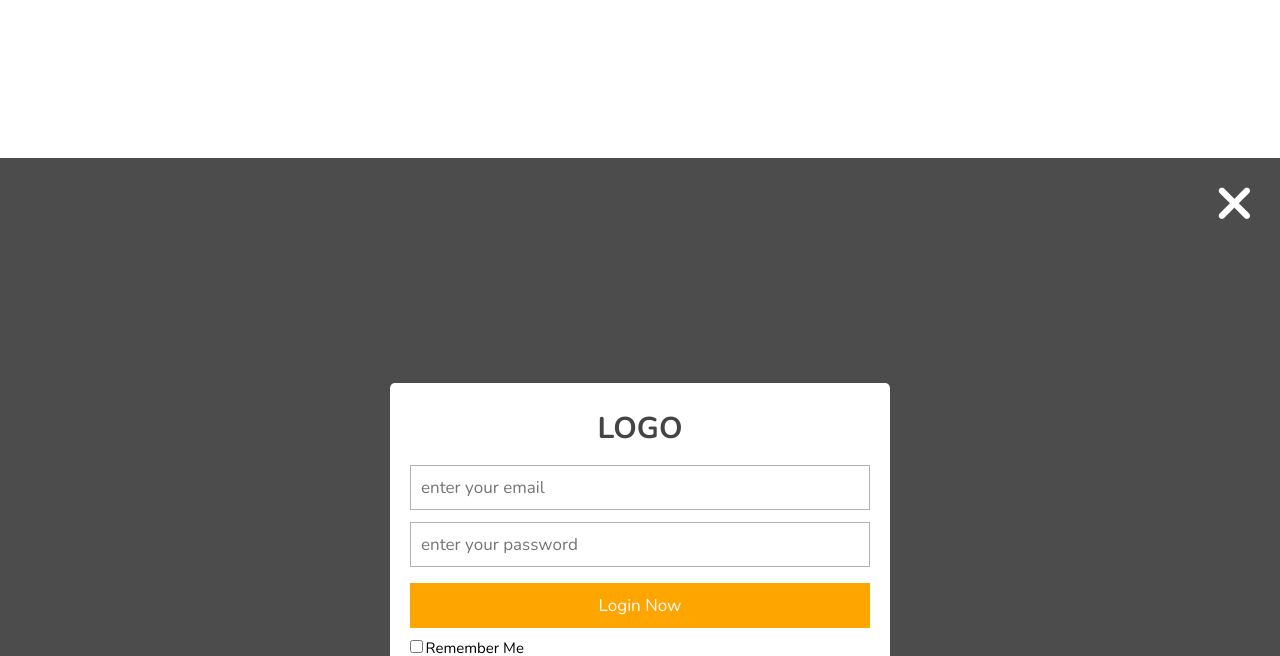
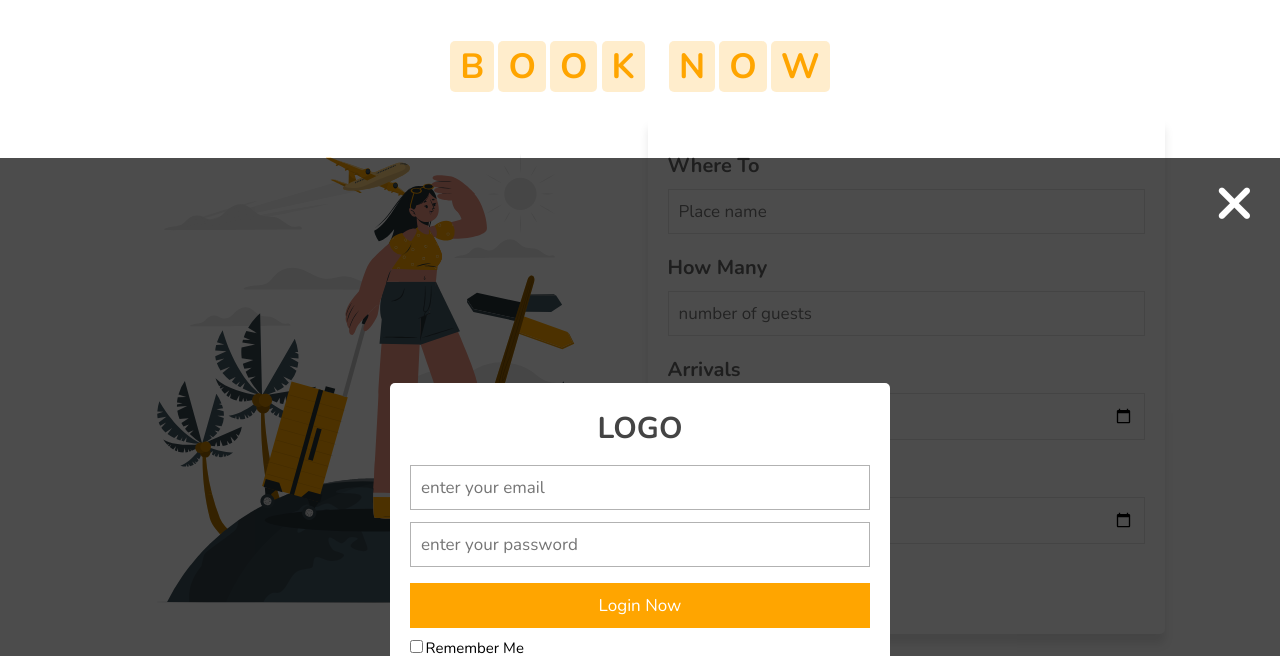
Before and after one commit to Willzz15/Projeto-tour, a plain HTML site: page Tour-WebSite/index.html in a window 1280 px wide. Shown: the part 802-1458 px from the top of the page. Before the commit the page ends 800 px from the top, so only its background shows below. Drawn offline with nearby package versions, Linux system fonts and the light colour scheme.

Commit message:
Section book

```diff
--- a/Tour-WebSite/index.html
+++ b/Tour-WebSite/index.html
@@ -82,7 +82,47 @@
   </section>
   <!-- Home section ends-->
 
+  <!-- Book section start-->
+  <section class="book" id="book">
+    <h1 class="heading">
+      <span>b</span>
+      <span>o</span>
+      <span>o</span>
+      <span>k</span>
+      <span class="space"></span>
+      <span>n</span>
+      <span>o</span>
+      <span>w</span>
+    </h1>
 
+    <div class="row">
+
+      <div class="image">
+        <img src="images/book-img.svg" alt="">
+      </div>
+
+      <form action="">
+        <div class="inputBox">
+          <h3>where to</h3>
+          <input type="text" placeholder="Place name">
+        </div>
+        <div class="inputBox">
+          <h3>how many</h3>
+          <input type="number" placeholder="number of guests">
+        </div>
+        <div class="inputBox">
+          <h3>arrivals</h3>
+          <input type="date">
+        </div>
+        <div class="inputBox">
+          <h3>leaving</h3>
+          <input type="date">
+        </div>
+        <input type="submit" class="btn" value="book now">
+      </form>
+    </div>
+  </section>
+  <!-- Book section ends-->
 
 
 
--- a/Tour-WebSite/styles.css
+++ b/Tour-WebSite/styles.css
@@ -30,6 +30,23 @@ html {
 
 section {
   padding: 2rem 9%;
+}
+
+.heading {
+  text-align: center;
+  padding: 2.5rem 0;
+}
+
+.heading span {
+  font-size: 3.5rem;
+  background: rgba(255, 165, 0, 0.2);
+  color: var(--orange);
+  border-radius: 0.5rem;
+  padding: 0.2rem 1rem;
+}
+
+.heading span.space {
+  background: none;
 }
 
 /*Start btn*/
@@ -232,6 +249,50 @@ header .search-bar-container label:hover {
   display: none;
 }
 
+/* Section book  start*/
+.book .row {
+  display: flex;
+  flex-wrap: wrap;
+  gap: 1.5rem;
+  align-items: center;
+}
+
+.book .row .image {
+  flex: 1 1 40rem;
+}
+
+.book .row .image img {
+  width: 100%;
+}
+
+.book .row form {
+  flex: 1 1 40rem;
+  padding: 2rem;
+  box-shadow: 0 1rem 1rem rgba(0, 0, 0, 0.1);
+  border-radius: 0.5rem;
+}
+
+.book .row form .inputBox {
+  padding: 0.5rem 0;
+}
+
+.book .row form .inputBox input {
+  width: 100%;
+  padding: 1rem;
+  border: 0.1rem solid rgba(0, 0, 0, 0.1);
+  font-size: 1.7rem;
+  color: #333;
+  text-transform: none;
+}
+
+.book .row form .inputBox h3 {
+  font-size: 2rem;
+  padding: 1rem 0;
+  color: #666;
+}
+
+/* Section book  ends*/
+
 /* Midia queries */
 
 @media (max-width: 1200px) {
@@ -343,4 +404,8 @@ header .search-bar-container label:hover {
   html {
     font-size: 50%;
   }
+
+  .heading span {
+    font-size: 2.5rem;
+  }
 }
```
